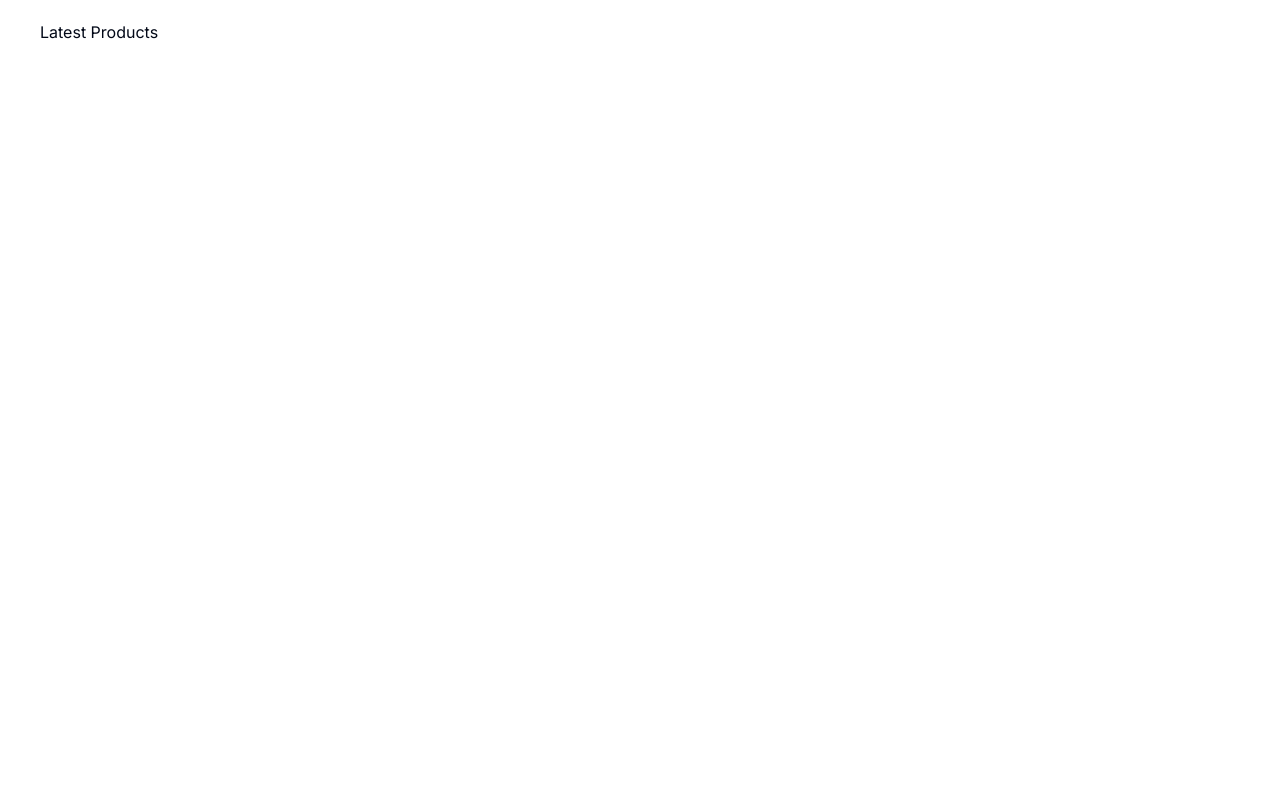
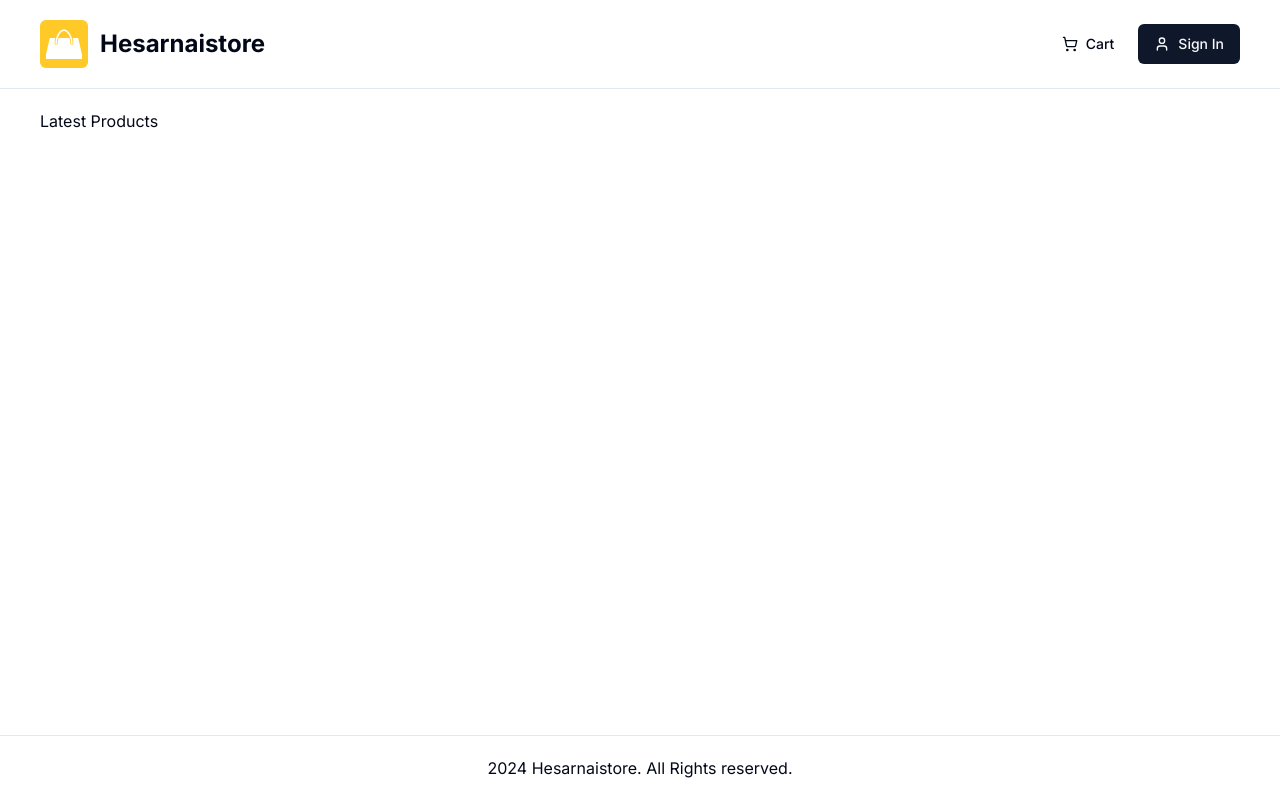
Before and after one commit to Bashir17/HesarnaiStoreProject, a Next.js app: page / in a window 1280 px wide. Built offline with nearby package versions, Linux system fonts and the light colour scheme; no server answers.

Commit message:
Header and footer component added

```diff
--- a/app/(root)/layout.tsx
+++ b/app/(root)/layout.tsx
@@ -1,3 +1,5 @@
+import Header from "@/components/shared/header";
+import Footer from "@/components/footer";
 export default function RootLayout({
     children,
   }: Readonly<{
@@ -5,7 +7,9 @@
   }>) {
     return (
       <div className='flex h-screen flex-col'>
+        <Header />
         <main className='flex-1 wrapper'>{children}</main>
+        <Footer />
       </div>
     );
   }
--- /dev/null
+++ b/components/footer.tsx
@@ -0,0 +1,15 @@
+import { APP_NAME } from '@/lib/constants';
+
+const Footer = () => {
+  const currentYear = new Date().getFullYear();
+
+  return (
+    <footer className='border-t'>
+      <div className='p-5 flex-center'>
+        {currentYear} {APP_NAME}. All Rights reserved.
+      </div>
+    </footer>
+  );
+};
+
+export default Footer;
--- /dev/null
+++ b/components/shared/header/index.tsx
@@ -0,0 +1,45 @@
+import { ShoppingCart, UserIcon } from 'lucide-react';
+import Image from 'next/image';
+import Link from 'next/link';
+
+import { Button } from '@/components/ui/button';
+import { APP_NAME } from '@/lib/constants';
+
+const Header = () => {
+  return (
+    <header className='w-full border-b'>
+      <div className='wrapper flex-between'>
+        <div className='flex-start'>
+          <Link href='/' className='flex-start'>
+            <Image
+              priority={true}
+              src='/images/logo.svg'
+              width={48}
+              height={48}
+              alt={`${APP_NAME} logo`}
+            />
+            <span className='hidden lg:block font-bold text-2xl ml-3'>
+              {APP_NAME}
+            </span>
+          </Link>
+        </div>
+        <div className='space-x-2'>
+          <Button asChild variant='ghost'>
+            <Link href='/cart'>
+              <ShoppingCart />
+              Cart
+            </Link>
+          </Button>
+          <Button asChild>
+            <Link href='/sign-in'>
+              <UserIcon />
+              Sign In
+            </Link>
+          </Button>
+        </div>
+      </div>
+    </header>
+  );
+};
+
+export default Header;
```
